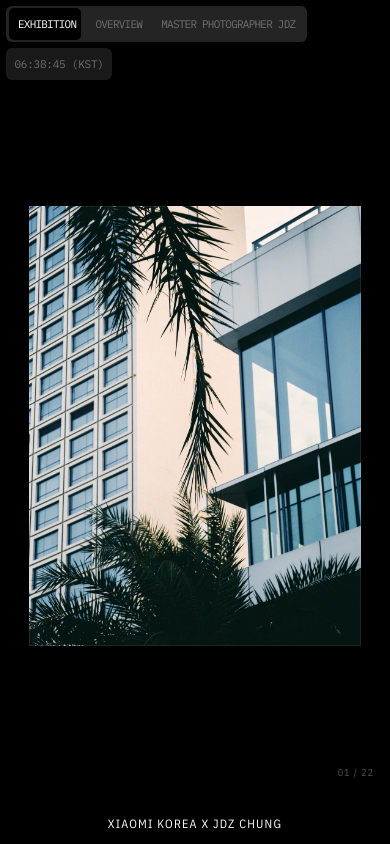
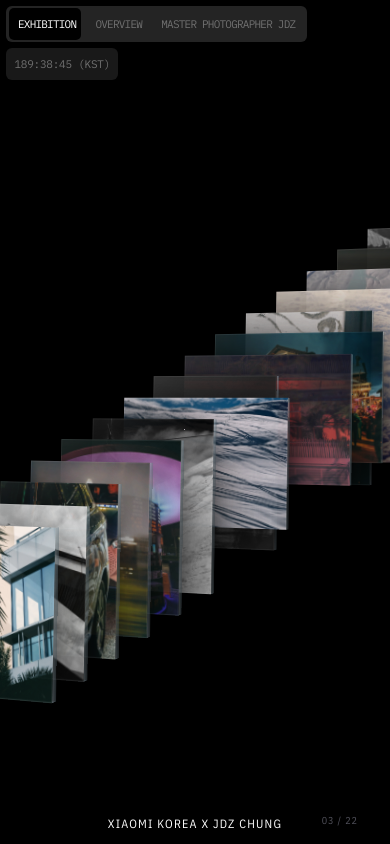
Before and after one commit to CodyMan0/minji-website, a Next.js app: page /exhibition in a window 390 px wide. Built offline with nearby package versions, Linux system fonts and the light colour scheme.

Commit message:
feat : 모바일 환경 갤러리 에니메이션 추가

```diff
--- a/src/app/(exhibition)/exhibition/page.tsx
+++ b/src/app/(exhibition)/exhibition/page.tsx
@@ -12,7 +12,6 @@ import { photos } from "@/lib/photos";
 import type { Photo } from "@/lib/photos";
 import PhotoViewer from "@/components/gallery/PhotoViewer";
 import { padTwo } from "@/lib/format";
-import { useIsMobile } from "@/hooks/useIsMobile";
 
 /** Layout: photos arranged diagonally bottom-left → top-right */
 const DIAGONAL_X_STEP = 8;
@@ -25,23 +24,23 @@ const SCROLL_SENSITIVITY = 0.6;
 const LERP_FACTOR_MIN = 0.04;
 const LERP_FACTOR_MAX = 0.15;
 const X_OFFSET = 5;
-const Y_OFFSET = 32;
 
-/** Base size for the longer side of each card */
+/** Base size for the longer side of each card (desktop / mobile) */
 const CARD_BASE_VW = 28;
+const CARD_BASE_VW_MOBILE = 44;
 
 /** Entrance: gallery starts at photo 1, overshoots center, then bounces back */
 const ENTRANCE_TARGET = 25;
 const ENTRANCE_OVERSHOOT = 2;
 
-function getCardSize(w: number, h: number): { width: string; height: string } {
+function getCardSize(w: number, h: number, base: number): { width: string; height: string } {
   const ratio = w / h;
   if (ratio >= 1) {
-    const hVw = CARD_BASE_VW / ratio;
-    return { width: `${CARD_BASE_VW}vw`, height: `${hVw}vw` };
+    const hVw = base / ratio;
+    return { width: `${base}vw`, height: `${hVw}vw` };
   }
-  const wVw = CARD_BASE_VW * ratio;
-  return { width: `${wVw}vw`, height: `${CARD_BASE_VW}vw` };
+  const wVw = base * ratio;
+  return { width: `${wVw}vw`, height: `${base}vw` };
 }
 
 /** Calculate the scroll progress needed to center a photo by index */
@@ -51,72 +50,7 @@ function getProgressForIndex(index: number): number {
   return Math.max(0, targetX - centerOffset);
 }
 
-function MobileGallery({
-  onPhotoClick,
-}: {
-  onPhotoClick: (index: number) => void;
-}) {
-  const [currentIndex, setCurrentIndex] = useState(0);
-  const scrollRef = useRef<HTMLDivElement>(null);
-
-  useEffect(() => {
-    const el = scrollRef.current;
-    if (!el) return;
-
-    const handleScroll = () => {
-      const scrollTop = el.scrollTop;
-      const itemHeight = el.clientHeight;
-      const index = Math.round(scrollTop / itemHeight);
-      setCurrentIndex(Math.min(index, photos.length - 1));
-    };
-
-    el.addEventListener("scroll", handleScroll, { passive: true });
-    return () => el.removeEventListener("scroll", handleScroll);
-  }, []);
-
-  return (
-    <div className="fixed inset-0 z-[1]">
-      <div
-        ref={scrollRef}
-        className="h-dvh overflow-y-auto snap-y snap-mandatory"
-      >
-        {photos.map((photo, i) => (
-          <div
-            key={photo.id}
-            className="h-dvh snap-start flex items-center justify-center px-[7.5vw] pt-14 pb-12"
-            onClick={() => onPhotoClick(i)}
-          >
-            <div className="relative w-[85vw] max-h-[70vh] overflow-hidden bg-zinc-900">
-              <Image
-                src={photo.src}
-                alt={photo.alt}
-                width={photo.width}
-                height={photo.height}
-                className="w-full h-auto object-contain"
-                sizes="85vw"
-                priority={i < 3}
-              />
-              <div
-                className="absolute inset-0 pointer-events-none"
-                style={{
-                  border: "1px solid rgba(255,255,255,0.08)",
-                }}
-              />
-            </div>
-          </div>
-        ))}
-      </div>
-
-      {/* Card counter */}
-      <div className="fixed bottom-16 right-4 z-50 text-[10px] uppercase tracking-widest text-zinc-600 font-light">
-        {padTwo(currentIndex + 1)} / {padTwo(photos.length)}
-      </div>
-    </div>
-  );
-}
-
 export default function ExhibitionPage() {
-  const isMobile = useIsMobile();
   const [scrollProgress, setScrollProgress] = useState(0);
   const [selectedIndex, setSelectedIndex] = useState<number | null>(null);
   const [hoveredIndex, setHoveredIndex] = useState<number | null>(null);
@@ -124,6 +58,15 @@ export default function ExhibitionPage() {
   const animationRef = useRef<number | null>(null);
   const targetProgress = useRef(ENTRANCE_TARGET + ENTRANCE_OVERSHOOT);
   const hasBounced = useRef(false);
+  const touchStartX = useRef(0);
+  const touchStartY = useRef(0);
+
+  const isMobile = useSyncExternalStore(
+    () => () => {},
+    () => window.innerWidth < 768,
+    () => false,
+  );
+  const cardBase = isMobile ? CARD_BASE_VW_MOBILE : CARD_BASE_VW;
 
   // SSR-safe mounted check
   const mounted = useSyncExternalStore(
@@ -189,6 +132,36 @@ export default function ExhibitionPage() {
     return () => el.removeEventListener("wheel", handleWheel);
   }, [maxProgress, selectedIndex]);
 
+  // Touch: drag along the diagonal axis (only when viewer is closed)
+  useEffect(() => {
+    const el = containerRef.current;
+    if (!el || selectedIndex !== null) return;
+
+    const handleTouchStart = (e: TouchEvent) => {
+      touchStartX.current = e.touches[0].clientX;
+      touchStartY.current = e.touches[0].clientY;
+    };
+
+    const handleTouchMove = (e: TouchEvent) => {
+      e.preventDefault();
+      const dx = touchStartX.current - e.touches[0].clientX;
+      const dy = touchStartY.current - e.touches[0].clientY;
+      const delta = (Math.abs(dy) > Math.abs(dx) ? dy : dx) * SCROLL_SENSITIVITY;
+      const vw = window.innerWidth / 100;
+      const deltaVw = delta / vw;
+      targetProgress.current = targetProgress.current + deltaVw;
+      touchStartX.current = e.touches[0].clientX;
+      touchStartY.current = e.touches[0].clientY;
+    };
+
+    el.addEventListener("touchstart", handleTouchStart, { passive: true });
+    el.addEventListener("touchmove", handleTouchMove, { passive: false });
+    return () => {
+      el.removeEventListener("touchstart", handleTouchStart);
+      el.removeEventListener("touchmove", handleTouchMove);
+    };
+  }, [selectedIndex]);
+
   const scrollToPhoto = useCallback(
     (index: number) => {
       const progress = getProgressForIndex(index);
@@ -234,10 +207,6 @@ export default function ExhibitionPage() {
 
   return (
     <>
-      {isMobile ? (
-        <MobileGallery onPhotoClick={handlePhotoClick} />
-      ) : (
-        <>
       {/* Fixed viewport container */}
       <div
         ref={containerRef}
@@ -258,11 +227,11 @@ export default function ExhibitionPage() {
             photos.map((photo, i) => {
               const x =
                 (i + set * photos.length) * DIAGONAL_X_STEP + X_OFFSET;
-                  const y =
-                    (i + set * photos.length) * DIAGONAL_Y_STEP + Y_OFFSET;
+              const y = (i + set * photos.length) * DIAGONAL_Y_STEP;
               const { width: cardW, height: cardH } = getCardSize(
                 photo.width,
                 photo.height,
+                cardBase,
               );
 
               return (
@@ -271,7 +240,7 @@ export default function ExhibitionPage() {
                   className="absolute cursor-pointer"
                   style={{
                     left: `${x}vw`,
-                        top: `${y}vw`,
+                    top: `calc(55dvh + ${y}vw)`,
                     width: cardW,
                     height: cardH,
                     transformStyle: "preserve-3d",
@@ -363,8 +332,6 @@ export default function ExhibitionPage() {
           {padTwo(currentIndex + 1)} / {padTwo(photos.length)}
         </div>
       </div>
-        </>
-      )}
 
       <PhotoViewer
         photo={selectedPhoto}
--- a/src/lib/constants.ts
+++ b/src/lib/constants.ts
@@ -1,4 +1,4 @@
-export const LAUNCH_DATE = new Date("2026-02-23T18:00:00+09:00");
+export const LAUNCH_DATE = new Date("2026-03-03T09:00:00+09:00");
 
 export const PHOTOS = Array.from({ length: 10 }, (_, i) => ({
   id: `JDZ-${String(i + 1).padStart(2, "0")}`,
```
Also changed, not shown: .omc/state/subagent-tracking.json. Lines whose indentation alone changed are shown as unchanged.
